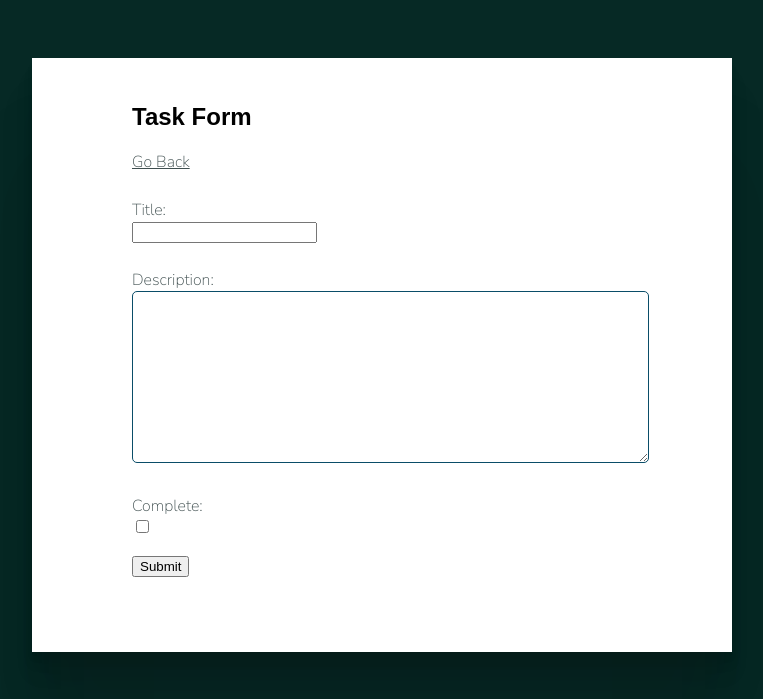
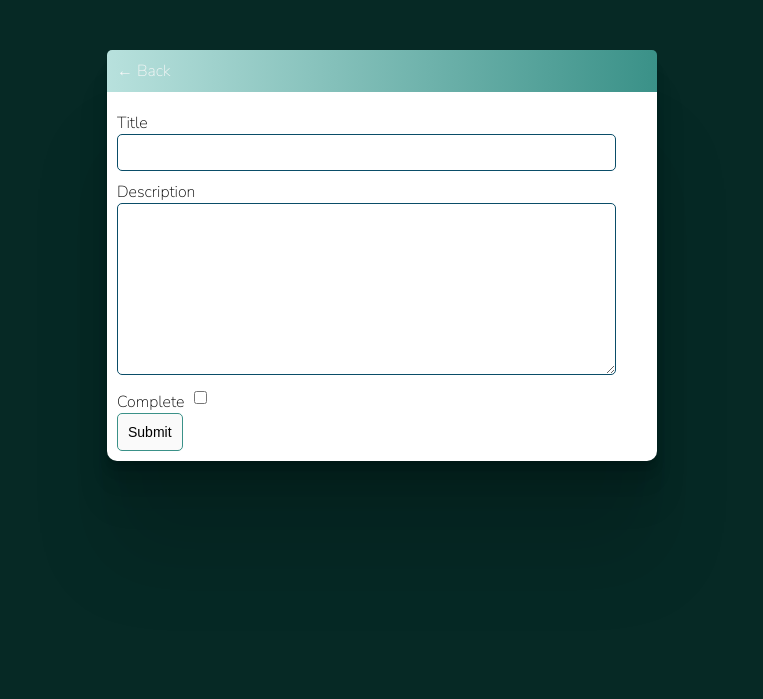
Before and after one commit to uddin-rajaul/Todo-webapp, a Django app: page /task-create/ in a window 1280 px wide. Shown: the top 699 px of the page, without its empty margins (258-1021 px from the left). Run offline with Django 4.2, Linux system fonts and the light colour scheme; the visitor is signed in with stand-in values (Sample User, id 1).

Commit message:
done with styling

```diff
--- a/app/templates/app/main.html
+++ b/app/templates/app/main.html
@@ -8,7 +8,12 @@
     <link href="https://fonts.googleapis.com/css2?family=Nunito+Sans:opsz,wght@6..12,200&display=swap" rel="stylesheet">
     <title>To Do Item</title>
     <style>
+        * {
+            margin:0;
+            padding:0;
+        }
         body{
+
             background-color: #062925;
             font-family: 'Nunito Sans', sans-serif;
             padding-top: 50px;
@@ -26,7 +31,8 @@
         .container {
             max-width: 550px;
             margin: auto;
-            padding: 25px 50px 75px 100px;
+            {% comment %} padding: 25px 50px 75px 100px; {% endcomment %}
+            border-radius: 10px;
             background-color:#fff;
             box-shadow:
                 0 2.8px 2.2px rgba(0, 0, 0, 0.034),
@@ -101,7 +107,7 @@
             font-size: 42px;
             text-shadow: 1px 1px #81413b;
         }
-        inout[type=text], input[type=password], textarea {
+        input[type=text], input[type=password], textarea {
             border: 1px solid #0A4D68;
             border-radius: 5px;
             padding: 10px;
@@ -120,6 +126,15 @@
             cursor: pointer;
             text-decoration: none;
         }
+        .card-body {
+            padding: 10px;
+        }
+        .checkbox {
+            display: inline-flex;
+            align-items: center;
+            gap:10px;
+
+        }
     </style>
 </head>
 <body>
--- a/app/templates/app/task_form.html
+++ b/app/templates/app/task_form.html
@@ -1,12 +1,24 @@
 {% extends 'app/main.html' %}
 
 {% block content %}
+<div class="header-bar">
+    <a href="{% url 'tasks' %}">&#8592; Back</a>
+</div>
 
-<h2>Task Form</h2>
-<a href="{% url 'tasks' %}">Go Back</a>
-<form method="POST">
-    {% csrf_token %}
-    {{form.as_p}}
-    <input type="submit" value= "Submit">
-</form>
+<div class="card-body">
+    <form method="POST">
+        {% csrf_token %}
+        <label>{{form.title.label}}</label>
+        {{form.title}}
+        <label>{{form.description.label}}</label>
+        {{form.description}}
+        <div class='checkbox'>
+        <label>{{form.complete.label}}</label>
+        {{form.complete}}
+        </div>
+        <br>
+        <input class="button" type="submit" value= "Submit">
+    </form>
+</div>
+
 {% endblock content %}
```
Also changed, not shown: app/templates/app/login.html (+7 -1 lines), app/templates/app/register.html (+16 -7 lines), app/templates/app/task_confirm_delete.html (+12 -6 lines), app/templates/app/task_list.html (+0 -7 lines).
